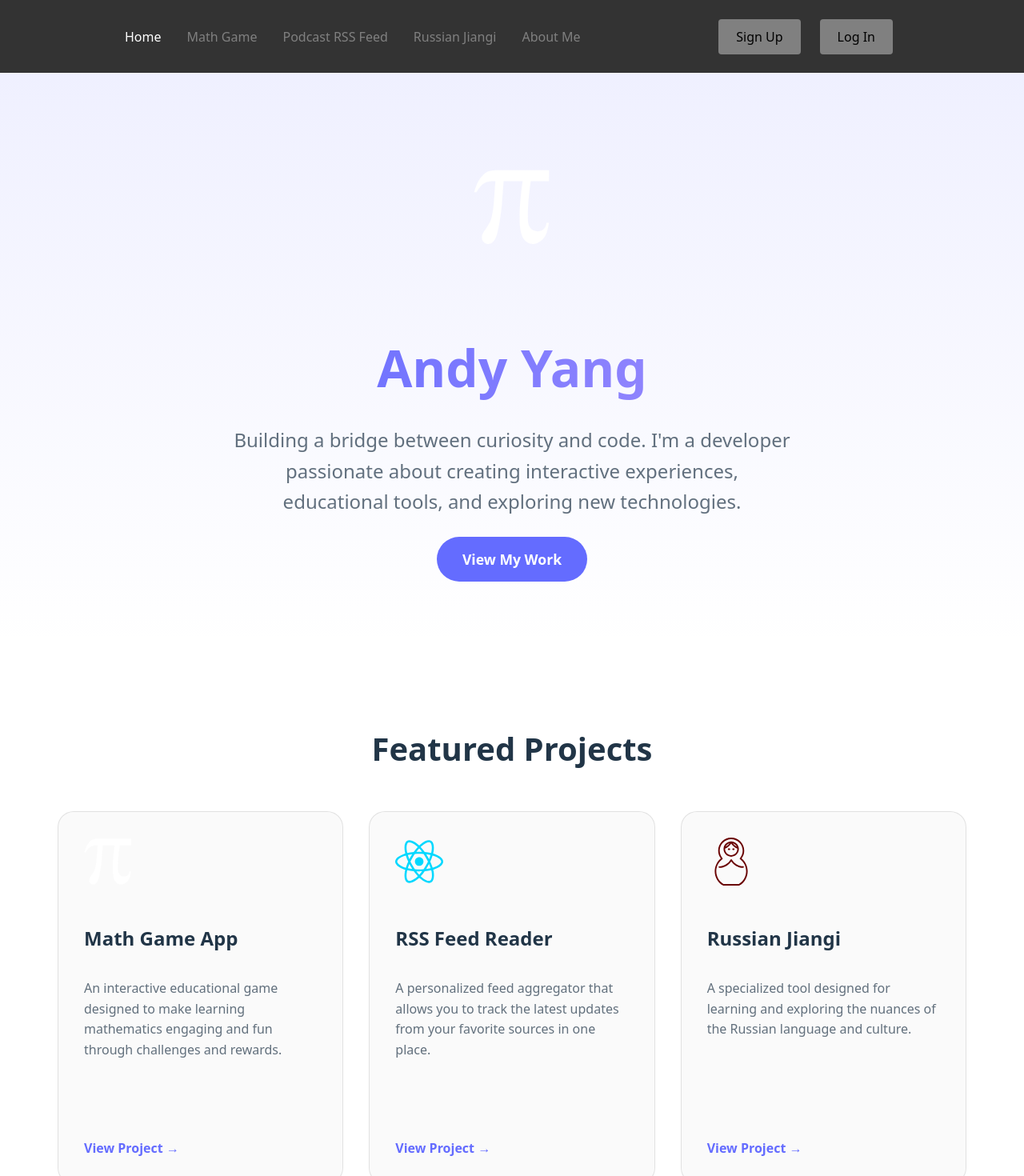
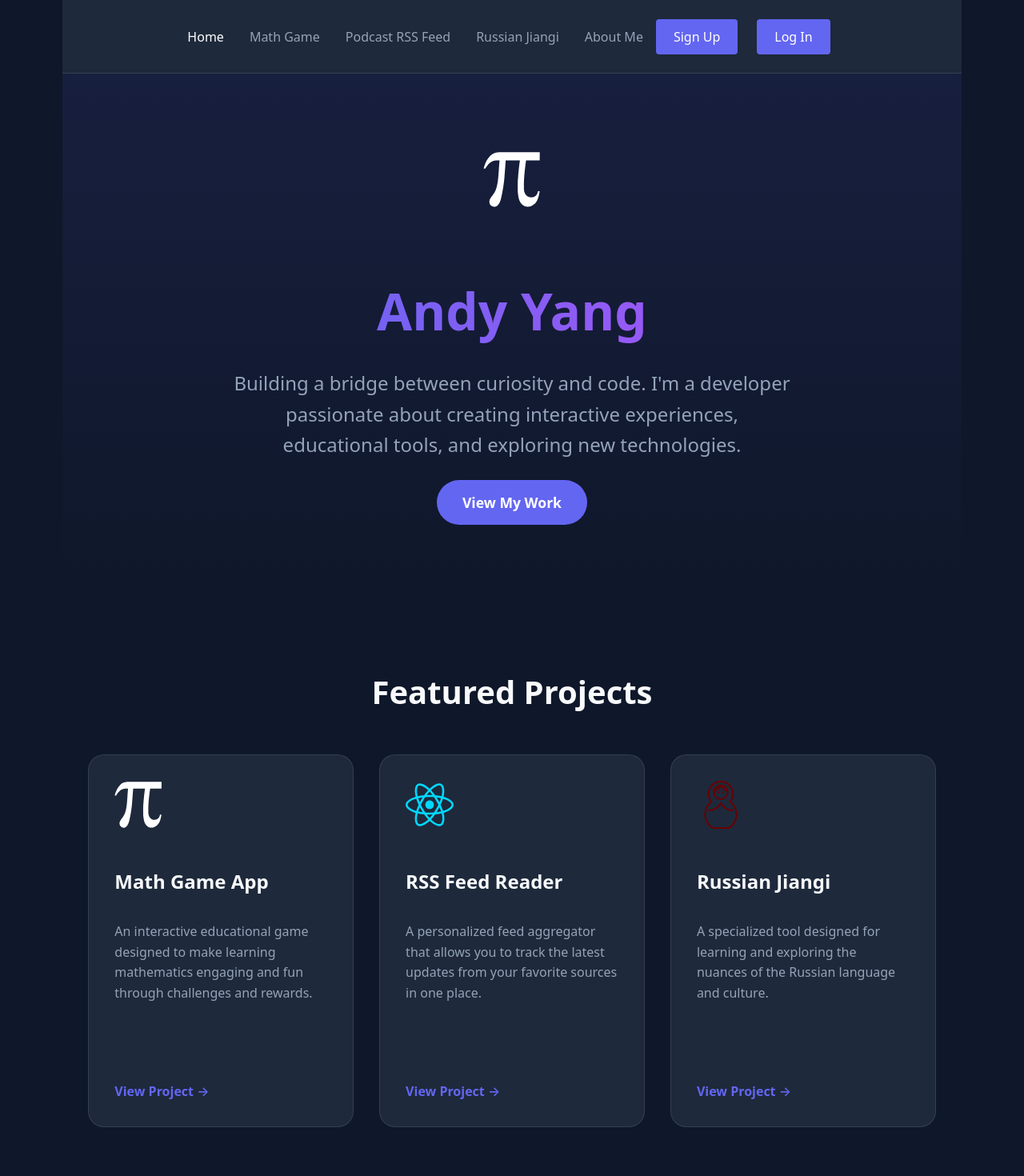
Before and after one commit to HBSocrates/LAMP, a React (Vite) app in the folder vite-project/frontend/: page / in a window 1280 px wide. Shown: the top 1470 px of the page at 80% size. Built offline with nearby package versions, Linux system fonts and the light colour scheme.

Commit message:
Styling changes

```diff
--- a/vite-project/frontend/src/components/NavBar/NavBarElements.jsx
+++ b/vite-project/frontend/src/components/NavBar/NavBarElements.jsx
@@ -3,30 +3,35 @@ import { NavLink as Link } from "react-router-dom";
 import styled from "styled-components";
 
 export const Nav = styled.nav`
-    background: #333333;
+    background: #1e293b;
     height: 85px;
     display: flex;
     justify-content: space-between;
     padding: 0.2rem calc((100vw - 1000px) / 2);
     z-index: 12;
+    border-bottom: 1px solid rgba(255, 255, 255, 0.1);
 `;
 
 export const NavLink = styled(Link)`
-    color: #808080;
+    color: #94a3b8;
     display: flex;
     align-items: center;
     text-decoration: none;
     padding: 0 1rem;
     height: 100%;
     cursor: pointer;
+    transition: color 0.2s;
+    &:hover {
+        color: #ffffff;
+    }
     &.active {
-        color: white;
+        color: #ffffff;
     }
 `;
 
 export const Bars = styled(FaBars)`
     display: none;
-    color: #808080;
+    color: #94a3b8;
     z-index: 13;
     @media screen and (max-width: 768px) {
         display: block;
@@ -59,9 +64,9 @@ export const NavBtn = styled.nav`
 
 export const NavBtnLink = styled(Link)`
     border-radius: 4px;
-    background: #808080;
+    background: #6366f1;
     padding: 10px 22px;
-    color: #000000;
+    color: #ffffff;
     outline: none;
     border: none;
     cursor: pointer;
@@ -70,16 +75,16 @@ export const NavBtnLink = styled(Link)`
     margin-left: 24px;
     &:hover {
         transition: all 0.2s ease-in-out;
-        background: #ffffff93;
-        color: #808080;
+        background: #4f46e5;
+        color: #ffffff;
     }
 `;
 
 export const LogoutButton = styled.button`
     border-radius: 4px;
-    background: #808080;
+    background: #6366f1;
     padding: 10px 22px;
-    color: #000000;
+    color: #ffffff;
     outline: none;
     border: none;
     cursor: pointer;
@@ -89,8 +94,8 @@ export const LogoutButton = styled.button`
     font: inherit;
     &:hover {
         transition: all 0.2s ease-in-out;
-        background: #ffffff93;
-        color: #808080;
+        background: #4f46e5;
+        color: #ffffff;
     }
 `;
 
@@ -103,47 +108,49 @@ export const MobileMenu = styled.div`
         top: 85px;
         left: 0;
         right: 0;
-        background: #333333;
+        background: #1e293b;
         padding: 1rem 0 1.5rem;
+        border-bottom: 1px solid rgba(255, 255, 255, 0.1);
         box-shadow: 0 8px 20px rgba(0, 0, 0, 0.3);
         z-index: 12;
     }
 `;
 
 export const MobileNavLink = styled(Link)`
-    color: #808080;
+    color: #94a3b8;
     display: flex;
     align-items: center;
     text-decoration: none;
     padding: 1rem 1.5rem;
     width: auto;
     cursor: pointer;
+    transition: color 0.2s;
     &.active {
-        color: white;
+        color: #ffffff;
     }
     &:hover {
         background: rgba(255, 255, 255, 0.05);
-        color: white;
+        color: #ffffff;
     }
 `;
 
 export const MobileNavBtnLink = styled(MobileNavLink)`
-    color: #000000;
+    color: #ffffff;
     border-radius: 4px;
-    background: #808080;
+    background: #6366f1;
     padding: 12px 22px;
     margin: 0.75rem 1.5rem 0;
     align-self: flex-start;
     &:hover {
-        background: #ffffff93;
-        color: #808080;
+        background: #4f46e5;
+        color: #ffffff;
     }
 `;
 
 export const MobileLogoutButton = styled.button`
-    color: #000000;
+    color: #ffffff;
     border-radius: 4px;
-    background: #808080;
+    background: #6366f1;
     padding: 12px 22px;
     margin: 0.75rem 1.5rem 0;
     align-self: flex-start;
@@ -151,7 +158,7 @@ export const MobileLogoutButton = styled.button`
     cursor: pointer;
     font: inherit;
     &:hover {
-        background: #ffffff93;
-        color: #808080;
+        background: #4f46e5;
+        color: #ffffff;
     }
 `;
--- a/vite-project/frontend/src/pages/russianJiangi.jsx
+++ b/vite-project/frontend/src/pages/russianJiangi.jsx
@@ -609,7 +609,13 @@ function RussianJiangi() {
   return (
     <div id="jiangi-game-root" className="russian-jiangi-container" onMouseMove={handleMouseMove} onMouseUp={handleMouseUp} onMouseLeave={handleMouseUp} onTouchMove={handleTouchMove} onTouchEnd={handleMouseUp} onTouchCancel={handleMouseUp}>
       <h1>Russian Jiangi</h1>
-      <h2>Tic-Tac-Toe, with a twist!  You can place your larger pieces over your opponent's smaller pieces, and even move pieces after they have been placed.  Log in to play online.</h2>
+      <div className="game-description">
+        <p>
+          Tic-Tac-Toe, with a twist! You can place your larger pieces over your
+          opponent's smaller pieces, and even move pieces after they have been placed.
+          Sign in to play online.
+        </p>
+      </div>
       <div className="game-header">
         <div className="mode-select">
           <button
--- a/vite-project/frontend/src/styles/Accordion.css
+++ b/vite-project/frontend/src/styles/Accordion.css
@@ -1,12 +1,23 @@
+:root {
+  --bg-color: #0f172a;
+  --card-bg: #1e293b;
+  --accent-primary: #6366f1;
+  --accent-secondary: #a855f7;
+  --text-main: #f8fafc;
+  --text-muted: #94a3b8;
+  --glass-border: rgba(255, 255, 255, 0.1);
+}
+
 .accordion-menu {
   display: flex;
   flex-direction: column;
   align-items: center;
   justify-content: center;
   padding: 50px 20px;
-  border-radius: 15px;
-  border: 1px solid #bdbdbd;
-  box-shadow: rgba(99, 99, 99, 0.2) 0px 2px 8px 0px;
+  border-radius: 20px;
+  background: var(--card-bg);
+  border: 1px solid var(--glass-border);
+  box-shadow: 0 10px 30px rgba(0, 0, 0, 0.3);
   width: auto;
   max-width: 100%;
   box-sizing: border-box;
@@ -19,14 +30,18 @@ h1.title {
   width: 600px;
   max-width: 100%;
   font-size: 40px;
-  color: white;
+  color: var(--text-main);
   text-align: center;
+  margin: 0 0 1.5rem 0;
+  background: linear-gradient(135deg, var(--accent-primary), var(--accent-secondary));
+  -webkit-background-clip: text;
+  -webkit-text-fill-color: transparent;
 }
 
 .accordion-items {
   display: flex;
   flex-direction: column;
-  align-items: flex-start;
+  align-items: stretch;
   white-space: pre-line;
   width: 100%;
   max-width: 600px;
@@ -47,9 +62,14 @@ h1.title {
   box-sizing: border-box;
 }
 
+.accordion-item:hover {
+  background: rgba(255, 255, 255, 0.04);
+}
+
 h1.accordion-tile {
   font-size: 24px;
   font-weight: 500;
+  color: var(--text-main);
 }
 
 p.accordion-content {
@@ -57,6 +77,7 @@ p.accordion-content {
   overflow: hidden;
   font-size: 14px;
   font-weight: 300;
+  color: var(--text-muted);
   margin: 0;
   transition: 0.5s max-height, 0.5s margin;
 }
@@ -79,7 +100,8 @@ p.accordion-content.active {
 }
 
 .icon-container.active {
-  box-shadow: rgba(99, 99, 99, 0.2) 0px 2px 8px 0px;
+  background: rgba(99, 102, 241, 0.15);
+  box-shadow: rgba(99, 102, 241, 0.3) 0px 2px 8px 0px;
 }
 
 .stroke-one,
@@ -93,12 +115,19 @@ p.accordion-content.active {
 .stroke-one {
   width: 3px;
   height: 12px;
-  background-color: white;
+  background-color: var(--text-main);
   transform: translateX(calc(12px / 2 - 1.5px)) rotate(0deg);
 }
 
 .stroke-one.active {
   transform: translateX(calc(12px / 2 - 1.5px)) rotate(90deg);
+}
+
+.stroke-two {
+  height: 3px;
+  width: 12px;
+  background-color: var(--text-main);
+  transform: translateY(calc(-12px / 2 - 1.5px));
 }
 
 @media (max-width: 600px) {
@@ -114,10 +143,3 @@ p.accordion-content.active {
     padding-left: 52px;
   }
 }
-
-.stroke-two {
-  height: 3px;
-  width: 12px;
-  background-color: white;
-  transform: translateY(calc(-12px / 2 - 1.5px));
-}
--- a/vite-project/frontend/src/styles/App.css
+++ b/vite-project/frontend/src/styles/App.css
@@ -18,29 +18,35 @@
   justify-content: center;
   text-align: center;
   padding: 6rem 2rem;
-  background: linear-gradient(180deg, rgba(100, 108, 255, 0.1) 0%, transparent 100%);
+  background: linear-gradient(180deg, rgba(99, 102, 241, 0.1) 0%, transparent 100%);
 }
 
 .hero h1 {
   font-size: 4rem;
   margin-bottom: 1rem;
-  background: linear-gradient(90deg, #646cff, #9d8cfd);
+  background: linear-gradient(90deg, var(--accent-primary), var(--accent-secondary));
   -webkit-background-clip: text;
   -webkit-text-fill-color: transparent;
   padding-bottom: 0.5rem;
   line-height: 1.2;
 }
 
+.logo {
+  height: 4.5rem;
+  width: 4.5rem;
+  object-fit: contain;
+}
+
 .tagline {
   font-size: 1.5rem;
-  color: rgba(255, 255, 255, 0.7);
+  color: var(--text-muted);
   max-width: 700px;
   margin-bottom: 2.5rem;
   line-height: 1.6;
 }
 
 .cta-button {
-  background-color: #646cff;
+  background-color: var(--accent-primary);
   color: white;
   padding: 1rem 2rem;
   font-size: 1.1rem;
@@ -51,7 +57,7 @@
 }
 
 .cta-button:hover {
-  background-color: #535bf2;
+  background-color: #4f46e5;
   transform: scale(1.05);
 }
 
@@ -74,8 +80,8 @@
 }
 
 .project-card {
-  background: rgba(255, 255, 255, 0.05);
-  border: 1px solid rgba(255, 255, 255, 0.1);
+  background: var(--card-bg);
+  border: 1px solid var(--glass-border);
   border-radius: 20px;
   padding: 2rem;
   text-align: left;
@@ -87,7 +93,7 @@
 
 .project-card:hover {
   transform: translateY(-10px);
-  border-color: #646cff;
+  border-color: var(--accent-primary);
   box-shadow: 0 10px 30px rgba(0, 0, 0, 0.3);
 }
 
@@ -100,11 +106,11 @@
 .project-card h3 {
   font-size: 1.5rem;
   margin-bottom: 1rem;
-  color: #fff;
+  color: var(--text-main);
 }
 
 .project-description {
-  color: rgba(255, 255, 255, 0.7);
+  color: var(--text-muted);
   margin-bottom: 2rem;
   line-height: 1.6;
   flex-grow: 1;
@@ -112,22 +118,22 @@
 
 .project-link {
   display: inline-block;
-  color: #646cff;
+  color: var(--accent-primary);
   text-decoration: none;
   font-weight: 600;
   transition: color 0.2s;
 }
 
 .project-link:hover {
-  color: #535bf2;
+  color: #818cf8;
 }
 
 /* Footer */
 .footer {
   text-align: center;
   padding: 3rem 0;
-  border-top: 1px solid rgba(255, 255, 255, 0.1);
-  color: rgba(255, 255, 255, 0.5);
+  border-top: 1px solid var(--glass-border);
+  color: var(--text-muted);
   font-size: 0.9rem;
 }
 
@@ -144,8 +150,8 @@
 .auth-card {
   width: 100%;
   max-width: 400px;
-  background: rgba(255, 255, 255, 0.05);
-  border: 1px solid rgba(255, 255, 255, 0.1);
+  background: var(--card-bg);
+  border: 1px solid var(--glass-border);
   border-radius: 20px;
   padding: 2.5rem 2rem;
   text-align: center;
@@ -155,12 +161,12 @@
 .auth-card h1 {
   font-size: 1.8rem;
   margin: 0 0 1.5rem 0;
-  color: #fff;
+  color: var(--text-main);
   overflow-wrap: break-word;
 }
 
 .auth-card p {
-  color: rgba(255, 255, 255, 0.7);
+  color: var(--text-muted);
   margin-bottom: 1.5rem;
   line-height: 1.5;
   overflow-wrap: break-word;
@@ -173,15 +179,15 @@
   margin-bottom: 1rem;
   font-size: 1rem;
   border-radius: 12px;
-  border: 2px solid rgba(255, 255, 255, 0.1);
+  border: 2px solid var(--glass-border);
   background: rgba(0, 0, 0, 0.3);
-  color: white;
+  color: var(--text-main);
   transition: border-color 0.2s;
 }
 
 .auth-card input:focus {
   outline: none;
-  border-color: #646cff;
+  border-color: var(--accent-primary);
 }
 
 .auth-card button {
@@ -191,31 +197,14 @@
   font-weight: 600;
   border-radius: 12px;
   border: none;
-  background: #646cff;
+  background: var(--accent-primary);
   color: white;
   cursor: pointer;
   transition: background-color 0.2s;
 }
 
 .auth-card button:hover {
-  background: #535bf2;
-}
-
-@media (prefers-color-scheme: light) {
-  .auth-card {
-    background: rgba(0, 0, 0, 0.02);
-    border: 1px solid rgba(0, 0, 0, 0.1);
-  }
-  .auth-card h1 {
-    color: #213547;
-  }
-  .auth-card p {
-    color: rgba(33, 53, 71, 0.7);
-  }
-  .auth-card input {
-    background: rgba(0, 0, 0, 0.05);
-    color: #213547;
-  }
+  background: #4f46e5;
 }
 
 /* Responsive */
@@ -259,63 +248,3 @@
     font-size: 1rem;
   }
 }
-
-@media (prefers-color-scheme: light) {
-  .tagline {
-    color: rgba(33, 53, 71, 0.7);
-  }
-  .project-card {
-    background: rgba(0, 0, 0, 0.02);
-    border: 1px solid rgba(0, 0, 0, 0.1);
-  }
-  .project-card h3 {
-    color: #213547;
-  }
-  .project-description {
-    color: rgba(33, 53, 71, 0.7);
-  }
-  .footer {
-    border-top: 1px solid rgba(0, 0, 0, 0.1);
-    color: rgba(33, 53, 71, 0.5);
-  }
-}
-
-.logo {
-  height: 6em;
-  padding: 1.5em;
-}
-.logo:hover {
-  filter: drop-shadow(0 0 2em #646cffaa);
-}
-.logo.react:hover {
-  filter: drop-shadow(0 0 2em #61dafbaa);
-}
-
-.card {
-  padding: 2em;
-}
-
-li {
-  margin: 0 auto;
-  width: 5%;
-}
-
-.logo {
-  height: 6em;
-  padding: 1.5em;
-}
-.logo:hover {
-  filter: drop-shadow(0 0 2em #646cffaa);
-}
-.logo.react:hover {
-  filter: drop-shadow(0 0 2em #61dafbaa);
-}
-
-.card {
-  padding: 2em;
-}
-
-li {
-  margin: 0 auto;
-  width: 5%;
-}
--- a/vite-project/frontend/src/styles/RussianJiangi.css
+++ b/vite-project/frontend/src/styles/RussianJiangi.css
@@ -1,3 +1,13 @@
+:root {
+  --bg-color: #0f172a;
+  --card-bg: #1e293b;
+  --accent-primary: #6366f1;
+  --accent-secondary: #a855f7;
+  --text-main: #f8fafc;
+  --text-muted: #94a3b8;
+  --glass-border: rgba(255, 255, 255, 0.1);
+}
+
 .russian-jiangi-container {
   position: relative;
   display: flex;
@@ -5,18 +15,39 @@
   align-items: center;
   justify-content: center;
   padding: 40px 20px;
-  background-color: #242424;
+  background-color: var(--bg-color);
   min-height: 100vh;
-  font-family: system-ui, Avenir, Helvetica, Arial, sans-serif;
-  color: rgba(255, 255, 255, 0.87);
+  color: var(--text-main);
 }
 
 .russian-jiangi-container h1 {
   font-size: 3rem;
   margin-bottom: 30px;
   text-align: center;
-  color: #ffffff;
-  font-weight: 700;
+  font-weight: 800;
+  background: linear-gradient(135deg, var(--accent-primary), var(--accent-secondary));
+  -webkit-background-clip: text;
+  -webkit-text-fill-color: transparent;
+  color: var(--text-main);
+}
+
+.game-description {
+  max-width: 620px;
+  width: 100%;
+  box-sizing: border-box;
+  margin: 0 0 24px 0;
+  padding: 14px 20px;
+  text-align: center;
+  background: var(--card-bg);
+  border: 1px solid var(--glass-border);
+  border-radius: 16px;
+  color: var(--text-muted);
+  line-height: 1.6;
+  font-size: 0.95rem;
+}
+
+.game-description p {
+  margin: 0;
 }
 
 .game-header {
@@ -26,11 +57,10 @@
   justify-content: center;
   align-items: center;
   margin-bottom: 40px;
-  background: rgba(255, 255, 255, 0.05);
+  background: var(--card-bg);
   padding: 12px 24px;
   border-radius: 50px;
-  backdrop-filter: blur(10px);
-  border: 1px solid rgba(255, 255, 255, 0.1);
+  border: 1px solid var(--glass-border);
 }
 
 .mode-select {
@@ -44,7 +74,7 @@
 .mode-select button {
   border: none;
   background: transparent;
-  color: rgba(255, 255, 255, 0.5);
+  color: var(--text-muted);
   padding: 6px 16px;
   border-radius: 20px;
   cursor: pointer;
@@ -54,18 +84,18 @@
 }
 
 .mode-select button.active {
-  background: #646cff;
+  background: var(--accent-primary);
   color: white;
 }
 
 .puzzle-status {
   font-size: 1.1rem;
   margin: 0;
-  color: rgba(255, 255, 255, 0.7);
+  color: var(--text-muted);
 }
 
 .puzzle-status strong {
-  color: #646cff;
+  color: var(--accent-primary);
   font-size: 1.2rem;
 }
 
@@ -79,17 +109,16 @@
 }
 
 .pieces-container {
-  background: rgba(255, 255, 255, 0.05);
+  background: var(--card-bg);
   border-radius: 20px;
   padding: 20px;
-  backdrop-filter: blur(15px);
-  border: 1px solid rgba(255, 255, 255, 0.1);
+  border: 1px solid var(--glass-border);
   box-shadow: 0 10px 30px rgba(0, 0, 0, 0.2);
   transition: transform 0.3s ease;
 }
 
 .player-1-pieces {
-  border-top: 4px solid #646cff;
+  border-top: 4px solid var(--accent-primary);
 }
 
 .player-2-pieces {
@@ -97,7 +126,7 @@
 }
 
 .pieces-container h3 {
-  color: #ffffff;
+  color: var(--text-main);
   font-size: 1.2rem;
   margin: 0 0 15px 0;
   text-align: center;
@@ -109,7 +138,7 @@
   width: 260px;
   height: 400px;
   background: rgba(0, 0, 0, 0.2);
-  border: 1px solid rgba(255, 255, 255, 0.05);
+  border: 1px solid var(--glass-border);
   border-radius: 12px;
   padding: 10px;
 }
@@ -121,8 +150,8 @@
   grid-template-columns: repeat(3, var(--cell, 100px));
   grid-template-rows: repeat(3, var(--cell, 100px));
   gap: 0;
-  background-color: #1a1a1a;
-  border: 4px solid #333;
+  background-color: var(--card-bg);
+  border: 4px solid #334155;
   padding: 0;
   border-radius: 16px;
   box-shadow: 0 20px 40px rgba(0, 0, 0, 0.4);
@@ -132,14 +161,14 @@
 .grid-cell {
   width: var(--cell, 100px);
   height: var(--cell, 100px);
-  background-color: #242424;
-  border: 1px solid rgba(255, 255, 255, 0.05);
+  background-color: var(--bg-color);
+  border: 1px solid var(--glass-border);
   box-sizing: border-box;
   transition: background-color 0.2s ease;
 }
 
 .grid-cell:hover {
-  background-color: #2d2d2d;
+  background-color: rgba(255, 255, 255, 0.06);
 }
 
 /* Puzzle Pieces */
@@ -159,7 +188,7 @@
 .puzzle-piece.medium { width: 80px; height: 80px; }
 .puzzle-piece.large { width: 100px; height: 100px; }
 
-.puzzle-piece.player1 { border: 3px solid #646cff; }
+.puzzle-piece.player1 { border: 3px solid var(--accent-primary); }
 .puzzle-piece.player2 { border: 3px solid #f59e0b; }
 
 .puzzle-piece.draggable {
@@ -192,19 +221,19 @@
   font-size: 1rem;
   font-weight: 600;
   color: white;
-  background-color: #646cff;
+  background-color: var(--accent-primary);
   border: none;
   border-radius: 50px;
   cursor: pointer;
   transition: all 0.3s ease;
-  box-shadow: 0 4px 12px rgba(100, 108, 255, 0.3);
+  box-shadow: 0 4px 12px rgba(99, 102, 241, 0.3);
   margin-bottom: 30px;
 }
 
 .reset-button:hover {
-  background-color: #535bf2;
+  background-color: #4f46e5;
   transform: translateY(-2px);
-  box-shadow: 0 6px 16px rgba(100, 108, 255, 0.5);
+  box-shadow: 0 6px 16px rgba(99, 102, 241, 0.5);
 }
 
 /* Completion Message */
@@ -215,15 +244,15 @@
   transform: translate(-50%, -50%);
   z-index: 2000;
   font-size: 2rem;
-  color: #ffffff;
+  color: var(--text-main);
   font-weight: 800;
   padding: 40px 80px;
   background: rgba(0, 0, 0, 0.8);
   backdrop-filter: blur(10px);
-  border: 2px solid #646cff;
+  border: 2px solid var(--accent-primary);
   border-radius: 24px;
   text-align: center;
-  box-shadow: 0 0 40px rgba(100, 108, 255, 0.3);
+  box-shadow: 0 0 40px rgba(99, 102, 241, 0.3);
   animation: popIn 0.4s cubic-bezier(0.175, 0.885, 0.32, 1.275);
 }
 
--- a/vite-project/frontend/src/styles/index.css
+++ b/vite-project/frontend/src/styles/index.css
@@ -1,11 +1,19 @@
 :root {
-  font-family: system-ui, Avenir, Helvetica, Arial, sans-serif;
+  font-family: system-ui, -apple-system, "Segoe UI", Avenir, Helvetica, Arial, sans-serif;
   line-height: 1.5;
   font-weight: 400;
 
-  color-scheme: light dark;
-  color: rgba(255, 255, 255, 0.87);
-  background-color: #242424;
+  --bg-color: #0f172a;
+  --card-bg: #1e293b;
+  --accent-primary: #6366f1;
+  --accent-secondary: #a855f7;
+  --text-main: #f8fafc;
+  --text-muted: #94a3b8;
+  --glass-border: rgba(255, 255, 255, 0.1);
+
+  color-scheme: dark;
+  color: var(--text-main);
+  background-color: var(--bg-color);
 
   font-synthesis: none;
   text-rendering: optimizeLegibility;
@@ -15,11 +23,11 @@
 
 a {
   font-weight: 500;
-  color: #646cff;
+  color: var(--accent-primary);
   text-decoration: inherit;
 }
 a:hover {
-  color: #535bf2;
+  color: #818cf8;
 }
 
 body {
@@ -30,10 +38,8 @@ body {
   display: flex;
   flex-direction: column;
   overflow-x: hidden;
-}
-
-#root {
-  width: 100%;
+  background-color: var(--bg-color);
+  color: var(--text-main);
 }
 
 h1 {
@@ -48,27 +54,15 @@ button {
   font-size: 1em;
   font-weight: 500;
   font-family: inherit;
-  background-color: #1a1a1a;
+  background-color: var(--card-bg);
+  color: var(--text-main);
   cursor: pointer;
   transition: border-color 0.25s;
 }
 button:hover {
-  border-color: #646cff;
+  border-color: var(--accent-primary);
 }
 button:focus,
 button:focus-visible {
   outline: 4px auto -webkit-focus-ring-color;
 }
-
-@media (prefers-color-scheme: light) {
-  :root {
-    color: #213547;
-    background-color: #ffffff;
-  }
-  a:hover {
-    color: #747bff;
-  }
-  button {
-    background-color: #f9f9f9;
-  }
-}
```
